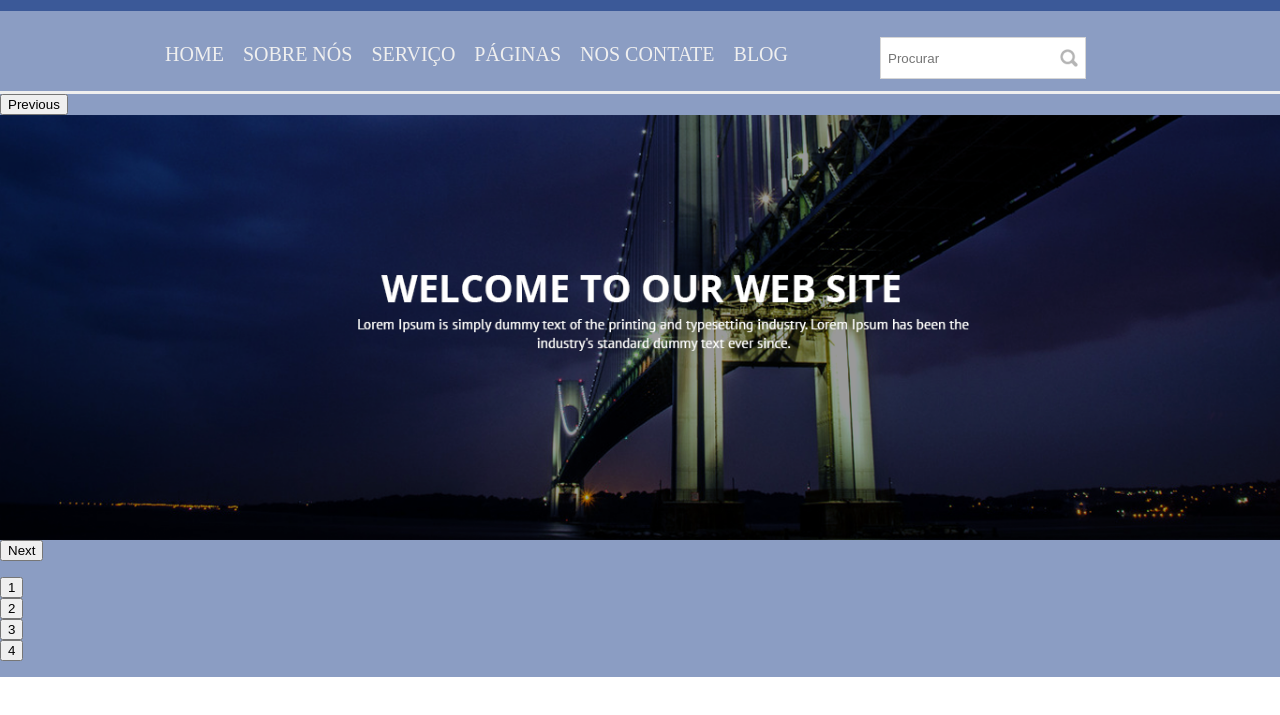
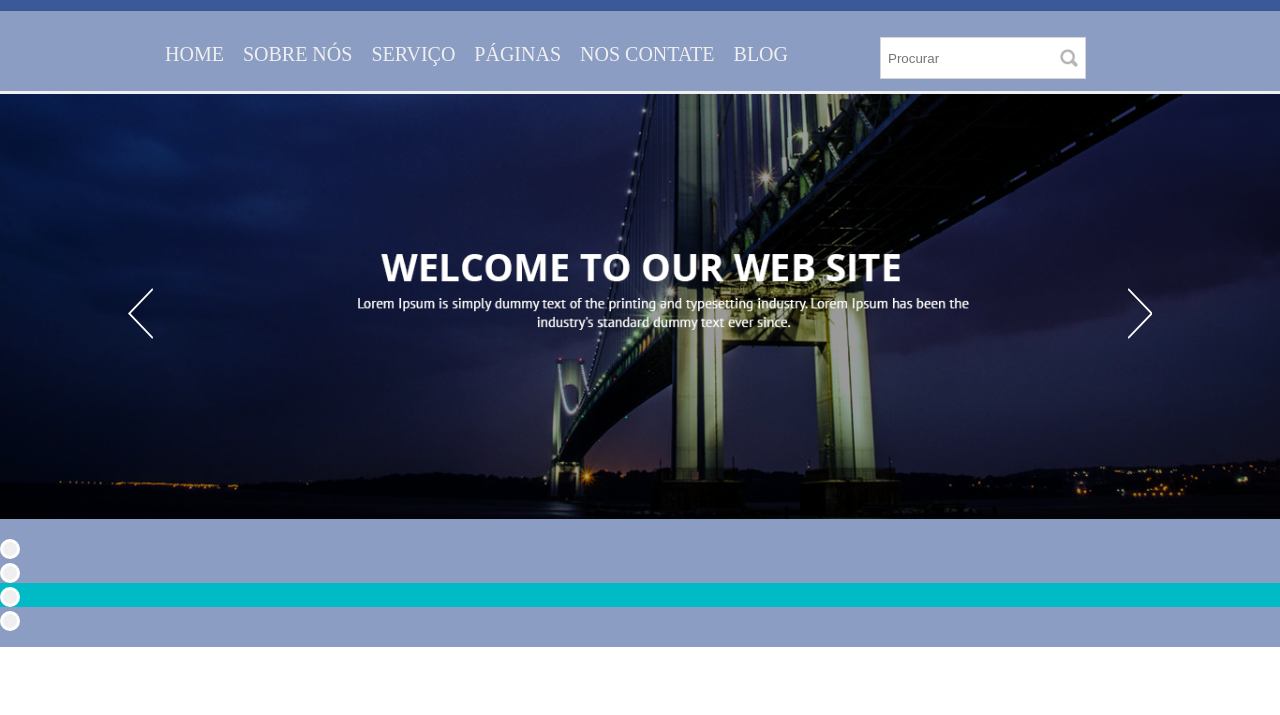
Before and after one commit to Lucas-Ufpa/Projeto-Pratico-Site, a plain HTML site: page index.html in a window 1280 px wide. Shown: the part 49-764 px from the top of the page. Drawn offline with nearby package versions, Linux system fonts and the light colour scheme.

Commit message:
implementação da biblioteca slick slider

```diff
--- a/css/main.css
+++ b/css/main.css
@@ -103,3 +103,55 @@ color:#00BAC6;
 /* border-bottom: 3px dashed #00BAC6; */
 border-bottom: 3px solid #00BAC6;
 }
+
+/* ==================aula 5====prev e next============ */
+
+button.slick-prev{
+display: inline-block;
+font-size: 0px;
+border: none;
+height: 51px;
+width: 25px;
+background-color: transparent;
+background-image: url(../img/anterior.png);
+position: absolute;/* soltar elemento */
+z-index: 9;/* sobrepor um item sobre outro */
+top: 35%;
+left: 10%;
+}
+button.slick-next{
+display: inline-block;
+font-size: 0px;
+border: none;
+height: 51px;
+width: 25px;
+background-color: transparent;
+background-image: url(../img/proximo.png);
+position: absolute;/* soltar elemento */
+z-index: 9;/* sobrepor um item sobre outro */
+top: 35%;
+right: 10%;
+}
+/* remover barra de rolação horizontal OBS VER DEPOIS*/
+.slick-initialized{
+    overflow: hidden;
+}
+.slider-principal{
+width: 100%!important;
+}
+/* estilizar os botões redondos e mudar a cor ao passar*/
+ul.slick-dots li button{
+display: inline-block;
+font-size: 0px;
+border: 3px solid #ffffff;
+border-radius: 50%;
+width: 20px;
+height: 20px;
+/* background-color: #00BAC6; */
+}
+ul.slick-dots li.slick-active{
+background-color: #00BAC6;
+}
+.slick-list{
+width: 100%!important;
+}
--- a/js/main.js
+++ b/js/main.js
@@ -3,5 +3,7 @@ $('.slider-principal').slick({
     infinite: true,
     speed: 300,
     slidesToShow: 1,
-    adaptiveHeight: true
+    adaptiveHeight: true,
+    autoplay: true, // passar sozinho
+    autoplaySpeed: 2000
   });
```
Also changed, not shown: 1 other file.
